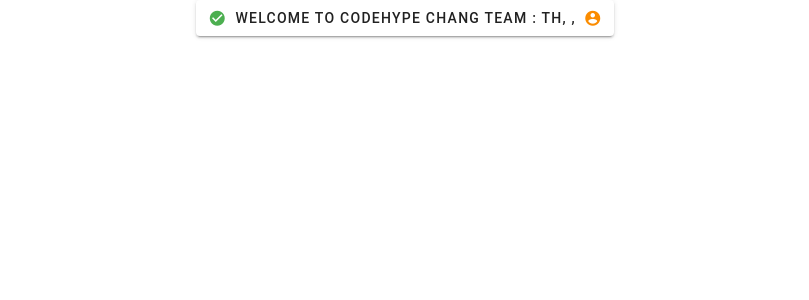
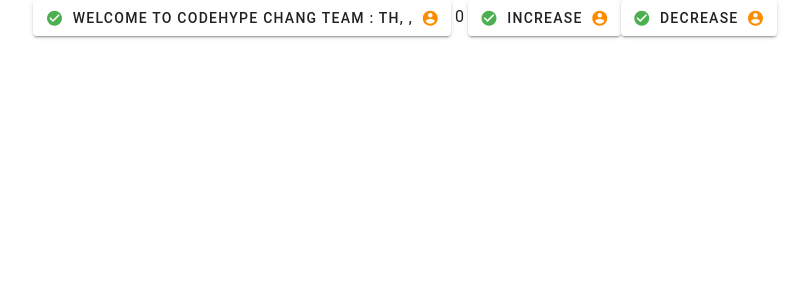
Before and after one commit to codehype-tech/chang-fe, a Nuxt app: page / in a window 1280 px wide. Shown: the top 300 px of the page, without its empty margins (235-1044 px from the left). Built offline with nearby package versions, Linux system fonts and the light colour scheme.

Commit message:
feature : example use pinia state management store base  store

```diff
--- a/app.vue
+++ b/app.vue
@@ -2,7 +2,7 @@
   <NuxtLayout>
     <v-app>
       <div class="text-center">
-        <v-btn append-icon="mdi-account-circle" prepend-icon="mdi-check-circle">
+        <VBtn append-icon="mdi-account-circle" prepend-icon="mdi-check-circle">
           <template v-slot:prepend>
             <v-icon color="success"></v-icon>
           </template>
@@ -14,7 +14,67 @@
           <template v-slot:append>
             <v-icon color="warning"></v-icon>
           </template>
+        </VBtn>
+
+        {{ baseStore.count }}
+
+        <VBtn
+          append-icon="mdi-account-circle"
+          prepend-icon="mdi-check-circle"
+          @click="baseStore.increment"
+        >
+          <template v-slot:prepend>
+            <v-icon color="success"></v-icon>
+          </template>
+
+          INCREASE
+
+          <template v-slot:append>
+            <v-icon color="warning"></v-icon>
+          </template>
+        </VBtn>
+        <VBtn
+          append-icon="mdi-account-circle"
+          prepend-icon="mdi-check-circle"
+          @click="baseStore.decrement"
+        >
+          <template v-slot:prepend>
+            <v-icon color="success"></v-icon>
+          </template>
+
+          DECREASE
+
+          <template v-slot:append>
+            <v-icon color="warning"></v-icon>
+          </template>
+        </VBtn>
+        <!-- <v-btn
+          append-icon="mdi-account-circle"
+          prepend-icon="mdi-check-circle"
+          @click="increment"
+        >
+          <template v-slot:prepend>
+            <v-icon color="success"></v-icon>
+          </template>
+          INCREASE
+          <template v-slot:append>
+            <v-icon color="warning"></v-icon>
+          </template>
+        <v-btn
+          append-icon="mdi-account-circle"
+          prepend-icon="mdi-check-circle"
+          @click="decrease"
+        >
+          <template v-slot:prepend>
+            <v-icon color="success"></v-icon>
+          </template>
+          DECREASE
+          <template v-slot:append>
+            <v-icon color="warning"></v-icon>
+          </template>
         </v-btn>
+
+        {{baseStore.count}} -->
       </div>
       <!-- <NuxtPage /> -->
     </v-app>
@@ -26,4 +86,9 @@ const config = useRuntimeConfig();
 const appName = config.public.appName;
 const apiBaseUrl = config.public.apiBaseUrl;
 const secretApiKey = useSecretKey();
+const baseStore = useBaseStore();
+
+// function decrease() {
+//   baseStore.decrement();
+// }
 </script>
--- /dev/null
+++ b/stores/base.store.ts
@@ -0,0 +1,21 @@
+// Define the state type
+interface BaseState {
+  count: number;
+}
+
+export const useBaseStore = defineStore("base", {
+  state: (): BaseState => ({
+    count: 0,
+  }),
+  getters: {
+    doubleCount: (state): number => state.count * 2,
+  },
+  actions: {
+    increment() {
+      this.count++;
+    },
+    decrement() {
+      this.count--;
+    },
+  },
+});
```
